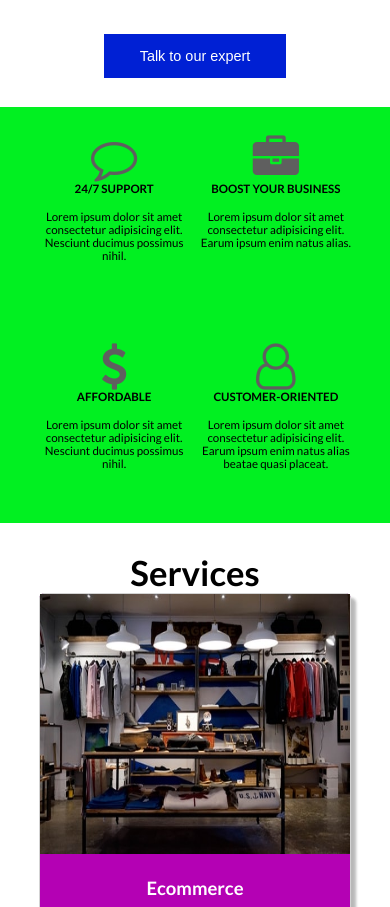
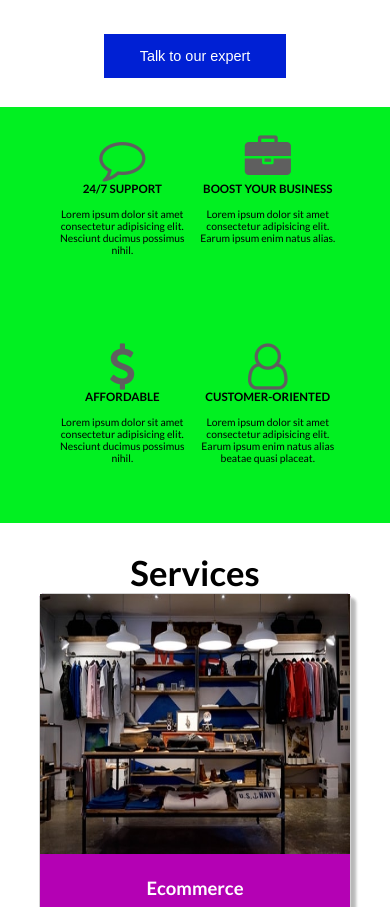
Before and after one commit to jamesaucode/sampleService, a website: page index.html in a window 390 px wide. Shown: the part 1390-2297 px from the top of the page. Drawn offline with nearby package versions, Linux system fonts and the light colour scheme.

Commit message:
responsive

```diff
--- a/styles/components/_body.scss
+++ b/styles/components/_body.scss
@@ -85,7 +85,7 @@
     grid-area: graph;
     display: flex;
     flex-direction: column;
-    margin: $big-gutter $medium-gutter;
+    margin: $big-gutter 0;
     background-color: rgb(1, 240, 33);
     min-width: 100%;
     min-height: fit-content;
@@ -97,16 +97,17 @@
     }
     &__caption {
       text-align: left;
+      font-size: 0.9em;
       margin: $small-gutter auto;
       font-weight: 400;
-      width:fit-content;
+      width: 20em;
     }
     &__icon1 {
       display: flex;
       align-items: center;
       justify-content: center;
       flex: 1;
-      width: 100%;
+      max-width: 100%;
       height: 50%;
     }
     &__icon2 {
```
Also changed, not shown: styles/styles.css.
